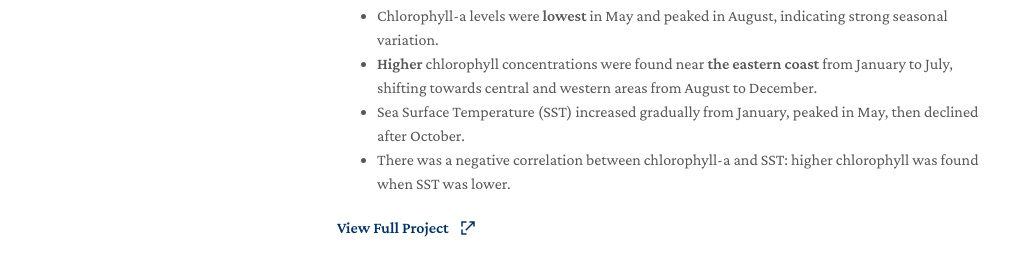
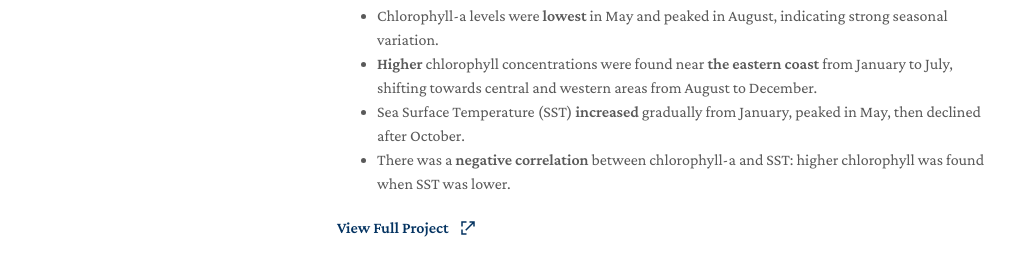
Before and after one commit to farhan-rafiq/farhan-rafiq.github.io, a Jekyll site: the page built from index.md, in a window 1280 px wide and 900 px high, scrolled down 1191 px. Shown: the part 583-859 px from the top of the window, without its empty margins (133-1151 px from the left). Built offline with Jekyll 4.4.1, drawn with Linux system fonts in a browser that asks for light colours; a style sheet for code colours, icons or effects is not loaded.

```diff
--- a/index.md
+++ b/index.md
@@ -93,8 +93,8 @@ layout: homepage
   </a>
 </h4>
 
-<p></p>
-
+<p>
+</p>
   <h3 style="margin-bottom: 5px;"> Quantitative Analysis of Annual Chlorophyll-a and Sea Surface Temperature Fluctuations in the Bay of Bengal Using Remote Sensing Data</h3>
   <p style="margin-top: 0;">Lab Project &nbsp; | &nbsp; <b>Supervisor:</b> Dr. Subrata Sarker &nbsp; | &nbsp; May 2023 - Jun 2023</p>
   <div style="display:flex; flex-wrap:wrap; gap:1.5em;">
@@ -124,8 +124,8 @@ layout: homepage
           <ul style="margin-top:0;">
             <li>Chlorophyll-a levels were <b>lowest</b> in May and peaked in August, indicating strong seasonal variation.</li>
             <li><b>Higher</b> chlorophyll concentrations were found near <b>the eastern coast</b> from January to July, shifting towards central and western areas from August to December.</li>
-            <li>Sea Surface Temperature (SST) increased gradually from January, peaked in May, then declined after October.</li>
-            <li>There was a negative correlation between chlorophyll-a and SST: higher chlorophyll was found when SST was lower.</li>
+            <li>Sea Surface Temperature (SST) <b>increased</b> gradually from January, peaked in May, then declined after October.</li>
+            <li>There was a <b>negative correlation</b> between chlorophyll-a and SST: higher chlorophyll was found when SST was lower.</li>
             </ul>
 
 <h4 style="margin-bottom: .2em;">
```
